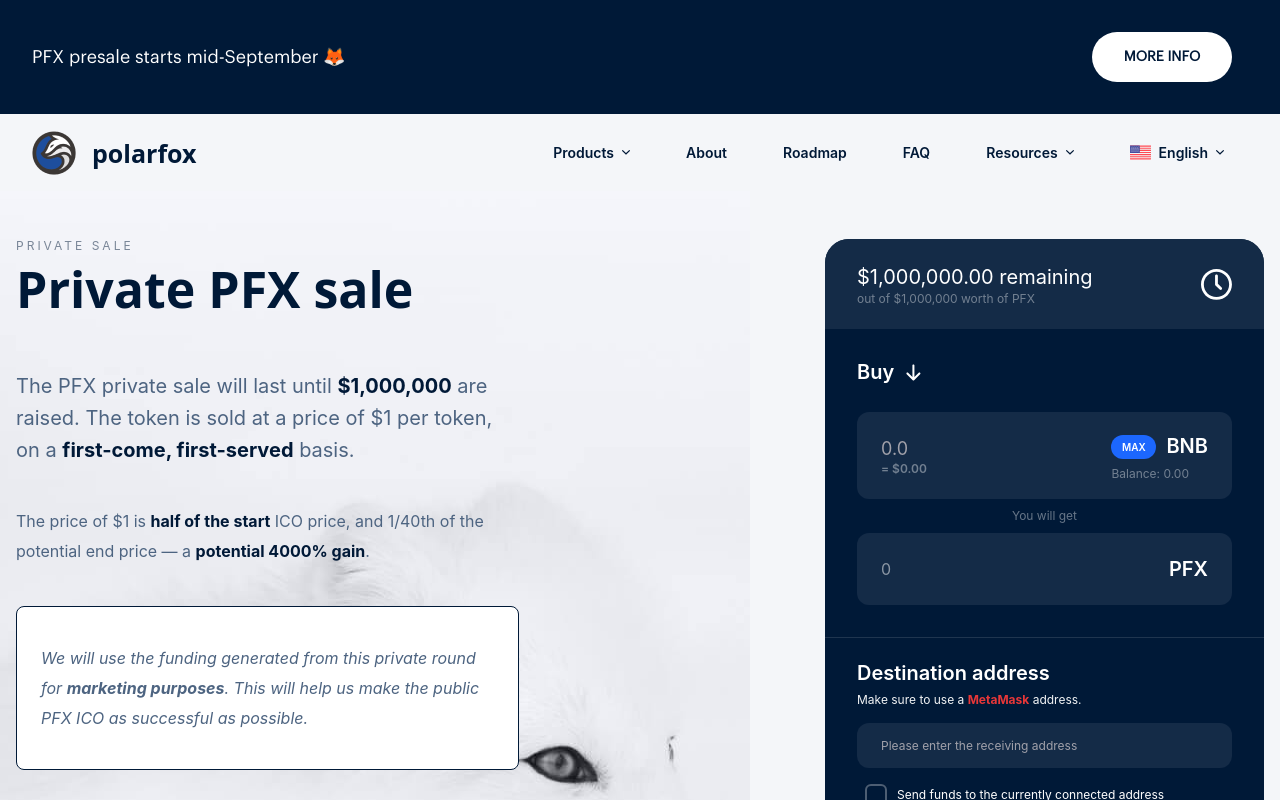
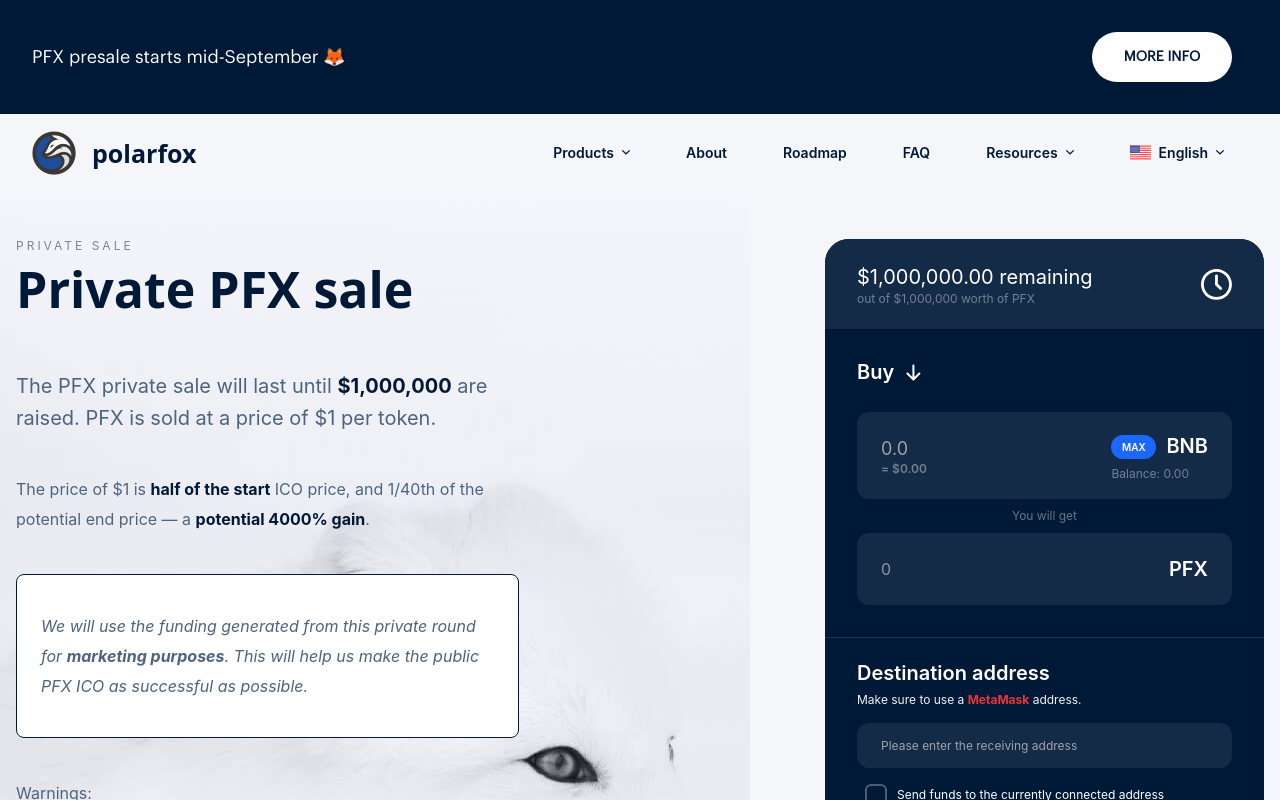
Before and after one commit to Polarfox-DEX/polarfox-web, a Next.js app: page /private-sale in a window 1280 px wide. Shown: the top 800 px of the page. Built offline with nearby package versions, Linux system fonts and the light colour scheme; what web3 would draw is missing.

Commit message:
Update private sale description

```diff
--- a/src/components/private-sale/PrivateSaleDescription.tsx
+++ b/src/components/private-sale/PrivateSaleDescription.tsx
@@ -31,9 +31,7 @@
           lineHeight: calcRem(32)
         }}
       >
-        The PFX private sale will last until <span className="font-bold text-blue">$1,000,000</span> are raised. The
-        token is sold at a price of $1 per token, on a{' '}
-        <span className="font-bold text-blue">first-come, first-served</span> basis.
+        The PFX private sale will last until <span className="font-bold text-blue">$1,000,000</span> are raised. PFX is sold at a price of $1 per token.
       </p>
       <p
         className="description mt-10 text-gray"
```
